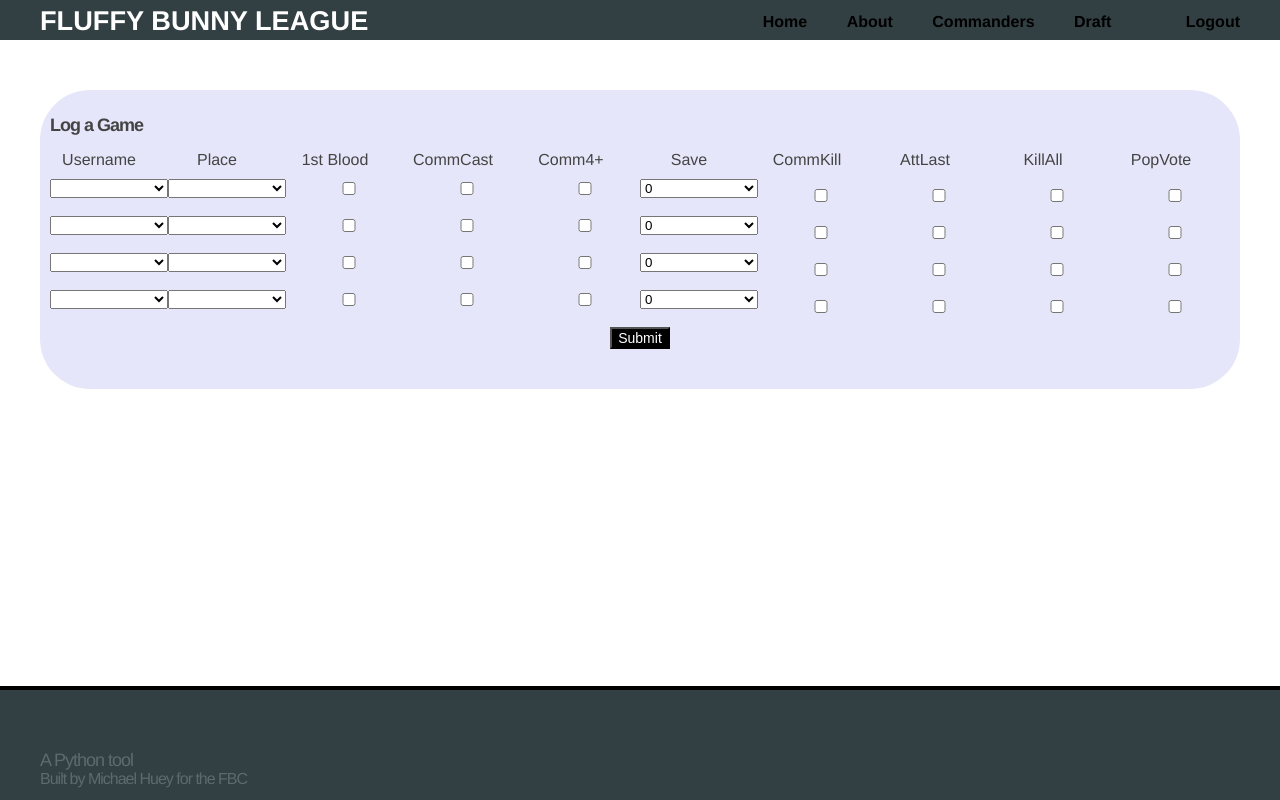
After one commit to huey2117/mtg_league_flask, a Python web app: template templates/log_game.html in a window 1280 px wide. The commit adds this page. Run offline with Jinja, Linux system fonts and the light colour scheme; the template is opened without the code that fills it, so the values that code supplies are empty.

Commit message:
log game page now exists, not yet backend functional

```diff
--- a/database.py
+++ b/database.py
@@ -4,7 +4,7 @@ from sqlalchemy.orm import scoped_session, sessionmaker
 from sqlalchemy.ext.declarative import declarative_base
 
 
-test = False
+test = True
 if test:
     postgres = {
         'user': 'dbtest',
--- a/static/css/style.css
+++ b/static/css/style.css
@@ -54,6 +54,52 @@ div.registration {
   /* -webkit-border-radius: 6px;
      -moz-border-radius: 6px;
           border-radius: 6px; */
+}
+
+div.gamelog {
+  padding: 10px 10px 30px 10px;
+  background-color: #E6E6FA;
+  align-items: center;
+  border-radius: 50px;
+  /* -webkit-border-radius: 6px;
+     -moz-border-radius: 6px;
+          border-radius: 6px; */
+}
+
+#log-header {
+    display: flex;
+    flex-direction: row;
+    justify-content: center;
+}
+
+.glheader {
+    display: flex;
+    flex-direction: row;
+    justify-content: center;
+    width: 10%;
+}
+
+.gamelog-form {
+    display: flex;
+    flex-direction: column;
+    justify-content: center;
+    width: 100%;
+}
+
+.player-form {
+    display: flex;
+    flex-direction: row;
+    justify-content: center;
+    width: 100%;
+}
+
+.log-block {
+    width: 10%;
+    margin-top: 10px;
+}
+
+.log-submit {
+    justify-content: center;
 }
 
 div.home .welcome-text {
@@ -207,6 +253,13 @@ footer {
   height: 100px;
 }
 
+@media only screen and (min-width: 800px) {
+  footer {
+    position: fixed;
+    bottom: 0;
+  }
+}
+
 footer .footer-container {
     max-width: 1200px;
     margin: 50px auto 0;
--- a/templates/layout.html
+++ b/templates/layout.html
@@ -13,6 +13,17 @@
                     <li><a class="menu-item" href=" {{ url_for('about') }}">About</a></li>
                     <li><a class="menu-item" href=" {{ url_for('commanders') }}">Commanders</a></li>
                     <li><a class="menu-item" href=" {{ url_for('draft') }}">Draft</a></li>
+                    <li>{% if current_user.has_role('admin')
+                            or current_user.has_role('commissioner')
+                            or current_user.has_role('scorekeeper') %}
+                        <a href="{{url_for('log_game') }}" class="menu-item">Log Game</a>
+                        {% endif %}</li>
+                    <li>{% if current_user.is_anonymous %}
+                        <a href="{{ url_for_security('login') }}" class="menu-item">Login</a>
+                        {% else %}
+                        <a href="{{ url_for_security('logout') }}" class="menu-item">Logout</a>
+                        {% endif %}</li>
+
                 </ul>
             </nav></strong>
         </div>
--- /dev/null
+++ b/templates/log_game.html
@@ -0,0 +1,262 @@
+<!DOCTYPE html>
+<html lang="en">
+<head>
+    <meta charset="UTF-8">
+    <title>Log a Game</title>
+</head>
+<body>
+    {% extends "layout.html" %}
+    {% block content %}
+        {% if error %}
+            <p class="error"><strong>Error:</strong> {{ error }}</p>
+        {% endif %}
+        <div class="gamelog" id="gamelog">
+            <h2>Log a Game</h2>
+            <div class="log-header" id="log-header">
+                <label for="username1" class="glheader">Username</label>
+                <label for="place1" class="glheader">Place</label>
+                <label for="firstblood1" class="glheader">1st Blood</label>
+                <label for="commcast1" class="glheader">CommCast</label>
+                <label for="commplus1" class="glheader">Comm4+</label>
+                <label for="save1" class="glheader">Save</label>
+                <label for="commkill1" class="glheader">CommKill</label>
+                <label for="attlast1" class="glheader">AttLast</label>
+                <label for="killall1" class="glheader">KillAll</label>
+                <label for="popvote1" class="glheader">PopVote</label>
+            </div>
+            <div class="gamelog-form">
+                <form class="player-form" method="post">
+                    <div class="log-block">
+                        <select id="username1" name="username1" style="width: 100%;" required>
+                            <optgroup label="Choose Username">
+                                <option value="" disabled selected hidden></option>
+                                <option value="juggernaut2117">Juggernaut2117</option>
+                                <option value="veritas2112">Veritas2112</option>
+                                <option value="dovinci">Dovinci</option>
+                                <option value="inebis2112">Inebis2112</option>
+                            </optgroup>
+                        </select>
+                    </div>
+                    <div class="log-block">
+                        <select id="place1" name="place1" type="text" style="width: 100%;">
+                            <optgroup label="Place">
+                                <option value="" disabled selected hidden></option>
+                                <option value="first">1st</option>
+                                <option value="second">2nd</option>
+                                <option value="third">3rd</option>
+                                <option value="fourth">4th</option>
+                            </optgroup>
+                        </select>
+                    </div>
+                    <div class="log-block">
+                        <input id="firstblood1" name="firstblood1" type="checkbox" style="width: 100%;"/>
+                    </div>
+                    <div class="log-block">
+                        <input id="commcast1" name="commcast1" type="checkbox" style="width: 100%;"/>
+                    </div>
+                    <div class="log-block">
+                        <input id="commplus1" name="commplus1" type="checkbox" style="width: 100%;"/>
+                    </div>
+                    <div class="log-block">
+                        <select id="save1" name="save1" type="text" style="width: 100%;">
+                            <optgroup label="Saves">
+                                <option value="zero" selected>0</option>
+                                <option value="one">1</option>
+                                <option value="two">2</option>
+                                <option value="three">3</option>
+                            </optgroup>
+                        </select>
+                    </div>
+                    <div class="log-block">
+                        <input id="commkill1" name="commkill1" type="checkbox" style="width: 100%; margin-top: 10px;"/>
+                    </div>
+                    <div class="log-block">
+                        <input id="attlast1" name="attlast1" type="checkbox" style="width: 100%; margin-top: 10px;"/>
+                    </div>
+                    <div class="log-block">
+                        <input id="killall1" name="killall1" type="checkbox" style="width: 100%; margin-top: 10px;"/>
+                    </div>
+                    <div class="log-block">
+                        <input id="popvote1" name="popvote1" type="checkbox" style="width: 100%; margin-top: 10px;"/>
+                    </div>
+                </form>
+                <form class="player-form" method="post">
+                    <div class="log-block">
+                        <select id="username2" name="username2" style="width: 100%;" required>
+                            <optgroup label="Choose Username">
+                                <option value="" disabled selected hidden></option>
+                                <option value="juggernaut2117">Juggernaut2117</option>
+                                <option value="veritas2112">Veritas2112</option>
+                                <option value="dovinci">Dovinci</option>
+                                <option value="inebis2112">Inebis2112</option>
+                            </optgroup>
+                        </select>
+                    </div>
+                    <div class="log-block">
+                        <select id="place2" name="place2" type="text" style="width: 100%;">
+                            <optgroup label="Place">
+                                <option value="" disabled selected hidden></option>
+                                <option value="first">1st</option>
+                                <option value="second">2nd</option>
+                                <option value="third">3rd</option>
+                                <option value="fourth">4th</option>
+                            </optgroup>
+                        </select>
+                    </div>
+                    <div class="log-block">
+                        <input id="firstblood2" name="firstblood2" type="checkbox" style="width: 100%;"/>
+                    </div>
+                    <div class="log-block">
+                        <input id="commcast2" name="commcast2" type="checkbox" style="width: 100%;"/>
+                    </div>
+                    <div class="log-block">
+                        <input id="commplus2" name="commplus2" type="checkbox" style="width: 100%;"/>
+                    </div>
+                    <div class="log-block">
+                        <select id="save2" name="save2" type="text" style="width: 100%;">
+                            <optgroup label="Saves">
+                                <option value="zero" selected>0</option>
+                                <option value="one">1</option>
+                                <option value="two">2</option>
+                                <option value="three">3</option>
+                            </optgroup>
+                        </select>
+                    </div>
+                    <div class="log-block">
+                        <input id="commkill2" name="commkill2" type="checkbox" style="width: 100%; margin-top: 10px;"/>
+                    </div>
+                    <div class="log-block">
+                        <input id="attlast2" name="attlast2" type="checkbox" style="width: 100%; margin-top: 10px;"/>
+                    </div>
+                    <div class="log-block">
+                        <input id="killall2" name="killall2" type="checkbox" style="width: 100%; margin-top: 10px;"/>
+                    </div>
+                    <div class="log-block">
+                        <input id="popvote2" name="popvote2" type="checkbox" style="width: 100%; margin-top: 10px;"/>
+                    </div>
+                </form>
+                <form class="player-form" method="post">
+                    <div class="log-block">
+                        <select id="username3" name="username3" style="width: 100%;" required>
+                            <optgroup label="Choose Username">
+                                <option value="" disabled selected hidden></option>
+                                <option value="juggernaut2117">Juggernaut2117</option>
+                                <option value="veritas2112">Veritas2112</option>
+                                <option value="dovinci">Dovinci</option>
+                                <option value="inebis2112">Inebis2112</option>
+                            </optgroup>
+                        </select>
+                    </div>
+                    <div class="log-block">
+                        <select id="place3" name="place3" type="text" style="width: 100%;">
+                            <optgroup label="Place">
+                                <option value="" disabled selected hidden></option>
+                                <option value="first">1st</option>
+                                <option value="second">2nd</option>
+                                <option value="third">3rd</option>
+                                <option value="fourth">4th</option>
+                            </optgroup>
+                        </select>
+                    </div>
+                    <div class="log-block">
+                        <input id="firstblood3" name="firstblood3" type="checkbox" style="width: 100%;"/>
+                    </div>
+                    <div class="log-block">
+                        <input id="commcast3" name="commcast3" type="checkbox" style="width: 100%;"/>
+                    </div>
+                    <div class="log-block">
+                        <input id="commplus3" name="commplus3" type="checkbox" style="width: 100%;"/>
+                    </div>
+                    <div class="log-block">
+                        <select id="save3" name="save3" type="text" style="width: 100%;">
+                            <optgroup label="Saves">
+                                <option value="zero" selected>0</option>
+                                <option value="one">1</option>
+                                <option value="two">2</option>
+                                <option value="three">3</option>
+                            </optgroup>
+                        </select>
+                    </div>
+                    <div class="log-block">
+                        <input id="commkill3" name="commkill3" type="checkbox" style="width: 100%; margin-top: 10px;"/>
+                    </div>
+                    <div class="log-block">
+                        <input id="attlast3" name="attlast3" type="checkbox" style="width: 100%; margin-top: 10px;"/>
+                    </div>
+                    <div class="log-block">
+                        <input id="killall3" name="killall3" type="checkbox" style="width: 100%; margin-top: 10px;"/>
+                    </div>
+                    <div class="log-block">
+                        <input id="popvote3" name="popvote3" type="checkbox" style="width: 100%; margin-top: 10px;"/>
+                    </div>
+                </form>
+                <form class="player-form" method="post">
+                    <div class="log-block">
+                        <select id="username4" name="username4" style="width: 100%;" required>
+                            <optgroup label="Choose Username">
+                                <option value="" disabled selected hidden></option>
+                                <option value="juggernaut2117">Juggernaut2117</option>
+                                <option value="veritas2112">Veritas2112</option>
+                                <option value="dovinci">Dovinci</option>
+                                <option value="inebis2112">Inebis2112</option>
+                            </optgroup>
+                        </select>
+                    </div>
+                    <div class="log-block">
+                        <select id="place4" name="place4" type="text" style="width: 100%;">
+                            <optgroup label="Place">
+                                <option value="" disabled selected hidden></option>
+                                <option value="first">1st</option>
+                                <option value="second">2nd</option>
+                                <option value="third">3rd</option>
+                                <option value="fourth">4th</option>
+                            </optgroup>
+                        </select>
+                    </div>
+                    <div class="log-block">
+                        <input id="firstblood4" name="firstblood4" type="checkbox" style="width: 100%;"/>
+                    </div>
+                    <div class="log-block">
+                        <input id="commcast4" name="commcast4" type="checkbox" style="width: 100%;"/>
+                    </div>
+                    <div class="log-block">
+                        <input id="commplus4" name="commplus4" type="checkbox" style="width: 100%;"/>
+                    </div>
+                    <div class="log-block">
+                        <select id="save4" name="save4" type="text" style="width: 100%;">
+                            <optgroup label="Saves">
+                                <option value="zero" selected>0</option>
+                                <option value="one">1</option>
+                                <option value="two">2</option>
+                                <option value="three">3</option>
+                            </optgroup>
+                        </select>
+                    </div>
+                    <div class="log-block">
+                        <input id="commkill4" name="commkill4" type="checkbox" style="width: 100%; margin-top: 10px;"/>
+                    </div>
+                    <div class="log-block">
+                        <input id="attlast4" name="attlast4" type="checkbox" style="width: 100%; margin-top: 10px;"/>
+                    </div>
+                    <div class="log-block">
+                        <input id="killall4" name="killall4" type="checkbox" style="width: 100%; margin-top: 10px;"/>
+                    </div>
+                    <div class="log-block">
+                        <input id="popvote4" name="popvote4" type="checkbox" style="width: 100%; margin-top: 10px;"/>
+                    </div>
+                </form>
+                <form class="log-submit">
+                    <div class="users-submit">
+                        <input type="submit" />
+                    </div>
+                </form>
+            </div>
+            <div class="gamelog-return">
+                <strong>
+                    {{ message }}
+                </strong>
+            </div>
+        </div>
+    {% endblock %}
+</body>
+</html>
```
Also changed, not shown: app.py (+36 -71 lines), pgmodels.py (+116 -11 lines), templates/registration.html (+26 -0 lines).
